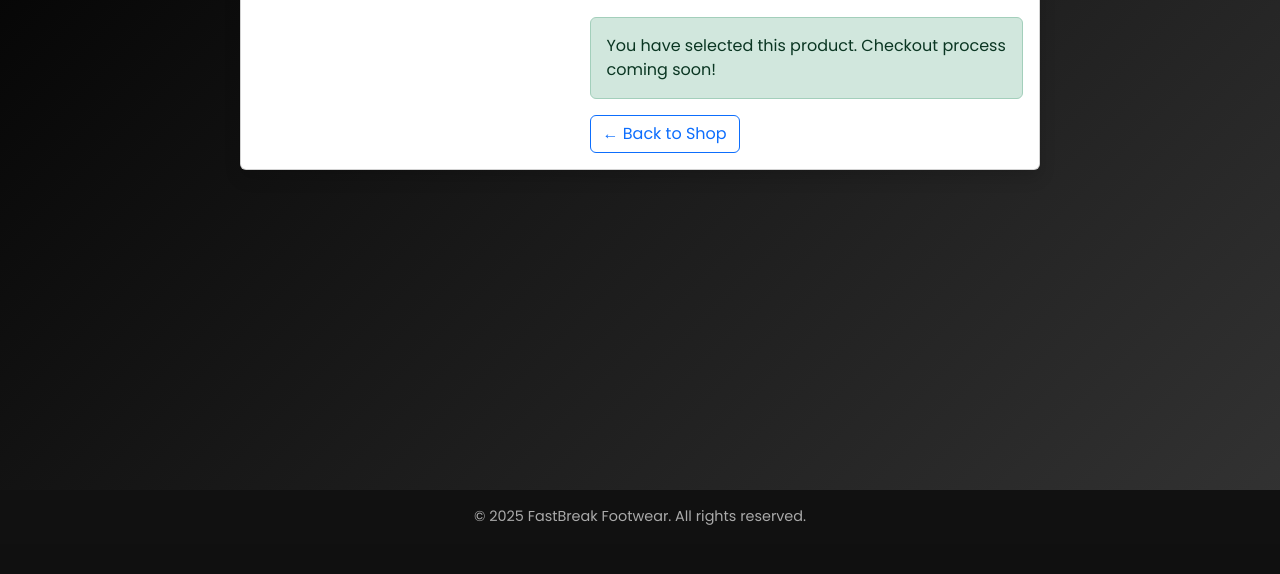
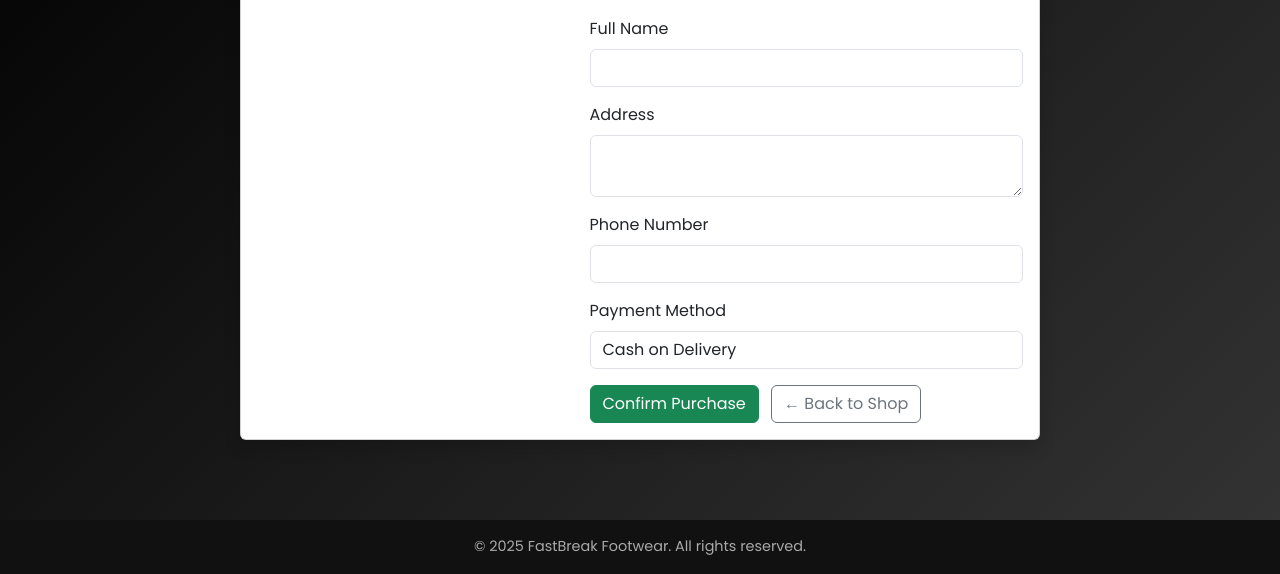
Before and after one commit to Perez-15/codeigniter4_ShoeShop, a CodeIgniter 4 app: the page made by app/Views/buy_confirmation.php in a window 1280 px wide. Shown: the part 256-830 px from the top of the page. Before the commit the page ends 781 px from the top, so only its background shows below. Run offline with PHP 8.4 and a stand-in for CodeIgniter, Linux system fonts and the light colour scheme; the template is opened without the code that fills it, so the values that code supplies are empty; some libraries are stand-ins or nearby versions.

Commit message:
Update buy_confirmation.php

```diff
--- a/app/Views/buy_confirmation.php
+++ b/app/Views/buy_confirmation.php
@@ -17,11 +17,49 @@
                     <p class="card-text mb-1"><strong>Price:</strong> ₱<?= esc($product['price']) ?></p>
                     <p class="card-text mb-3"><strong>Stock:</strong> <?= esc($product['stock']) ?></p>
 
-                    <div class="alert alert-success">
-                        You have selected this product. Checkout process coming soon!
-                    </div>
 
-                    <a href="<?= site_url('/shoes') ?>" class="btn btn-outline-primary">← Back to Shop</a>
+                    <!-- Checkout Form -->
+                    <form action="<?= site_url('confirm-purchase') ?>" method="post">
+    <?= csrf_field() ?>
+
+    <input type="hidden" name="product_id" value="<?= esc($product['id']) ?>">
+    <input type="hidden" name="product_name" value="<?= esc($product['name']) ?>">
+    <input type="hidden" name="product_price" value="<?= esc($product['price']) ?>">
+    <input type="hidden" name="product_image" value="<?= esc($product['image']) ?>">
+
+
+
+    <!-- Rest of your form remains the same -->
+
+
+                        <div class="mb-3">
+                            <label for="name" class="form-label">Full Name</label>
+                            <input type="text" name="name" class="form-control" required>
+                        </div>
+
+                        <div class="mb-3">
+                            <label for="address" class="form-label">Address</label>
+                            <textarea name="address" class="form-control" rows="2" required></textarea>
+                        </div>
+
+                        <div class="mb-3">
+                            <label for="phone" class="form-label">Phone Number</label>
+                            <input type="text" name="phone" class="form-control" required>
+                        </div>
+
+                        <div class="mb-3">
+                            <label for="payment" class="form-label">Payment Method</label>
+                            <select name="payment" class="form-control" required>
+                                <option value="Cash on Delivery">Cash on Delivery</option>
+                                <option value="GCash">GCash</option>
+                                <option value="Credit Card">Credit Card</option>
+                            </select>
+                        </div>
+
+                        <button type="submit" class="btn btn-success">Confirm Purchase</button>
+                        <a href="<?= site_url('/shoes') ?>" class="btn btn-outline-secondary ms-2">← Back to Shop</a>
+                    </form>
+
                 </div>
             </div>
         </div>
```
